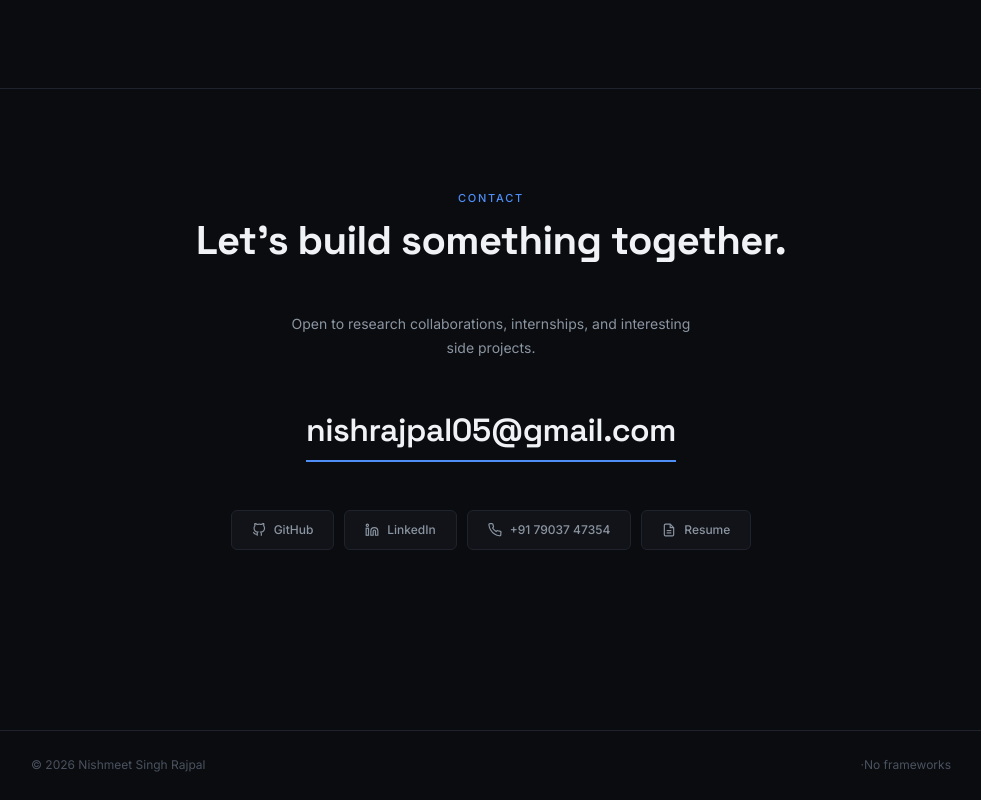
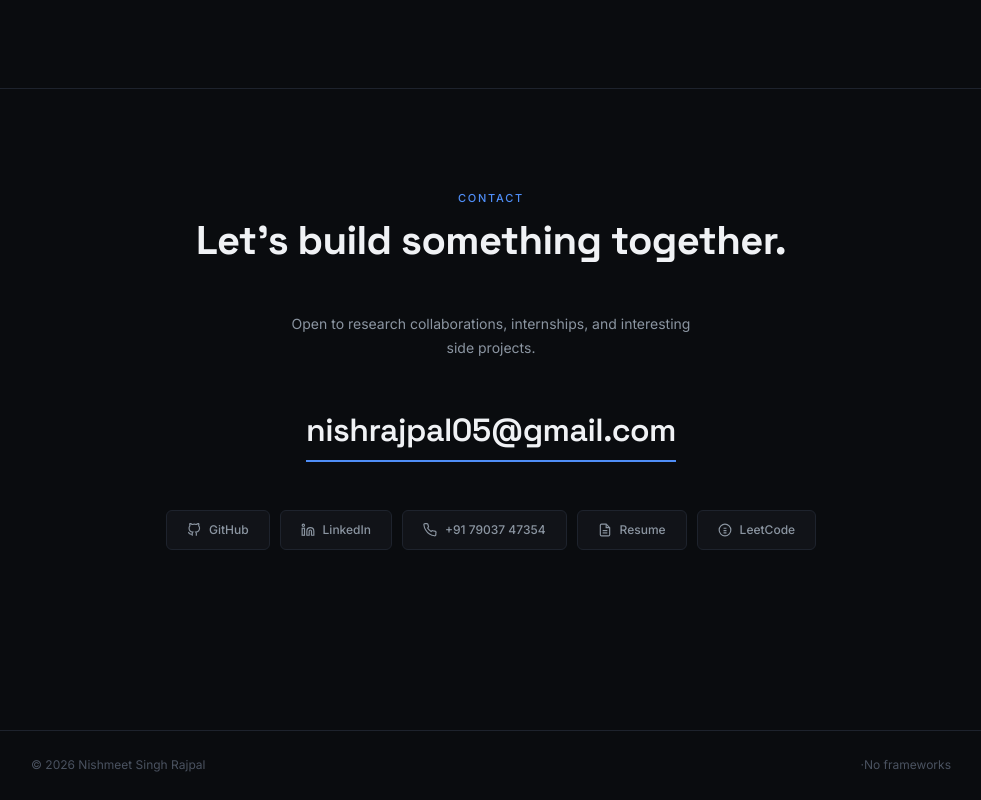
Before and after one commit to nishrajpal05/Portfolio-NSR, a plain HTML site: page index.html in a window 1280 px wide. Shown: the part 5630-6430 px from the top of the page, without its empty margins (149-1130 px from the left). Drawn offline with Linux system fonts and the light colour scheme.

Commit message:
Update index.html

```diff
--- a/index.html
+++ b/index.html
@@ -554,6 +554,10 @@ integration, and understanding real-world backend architecture and workflows</li
           <svg viewBox="0 0 24 24" fill="none" stroke="currentColor" stroke-width="2"><path d="M14 2H6a2 2 0 0 0-2 2v16a2 2 0 0 0 2 2h12a2 2 0 0 0 2-2V8z"/><polyline points="14 2 14 8 20 8"/><line x1="16" y1="13" x2="8" y2="13"/><line x1="16" y1="17" x2="8" y2="17"/></svg>
           Resume
         </a>
+        <a href="https://leetcode.com/u/nish_rajpal05/" target="_blank" class="social-link">
+          <svg viewBox="0 0 24 24" fill="none" stroke="currentColor" stroke-width="2"><path d="M12 2C6.477 2 2 6.477 2 12s4.477 10 10 10 10-4.477 10-10S17.523 2 12 2z"/><path d="M9.5 9h5M9.5 13h5M9.5 17h5"/></svg>
+          LeetCode
+        </a>
       </div>
     </div>
   </section>
```
